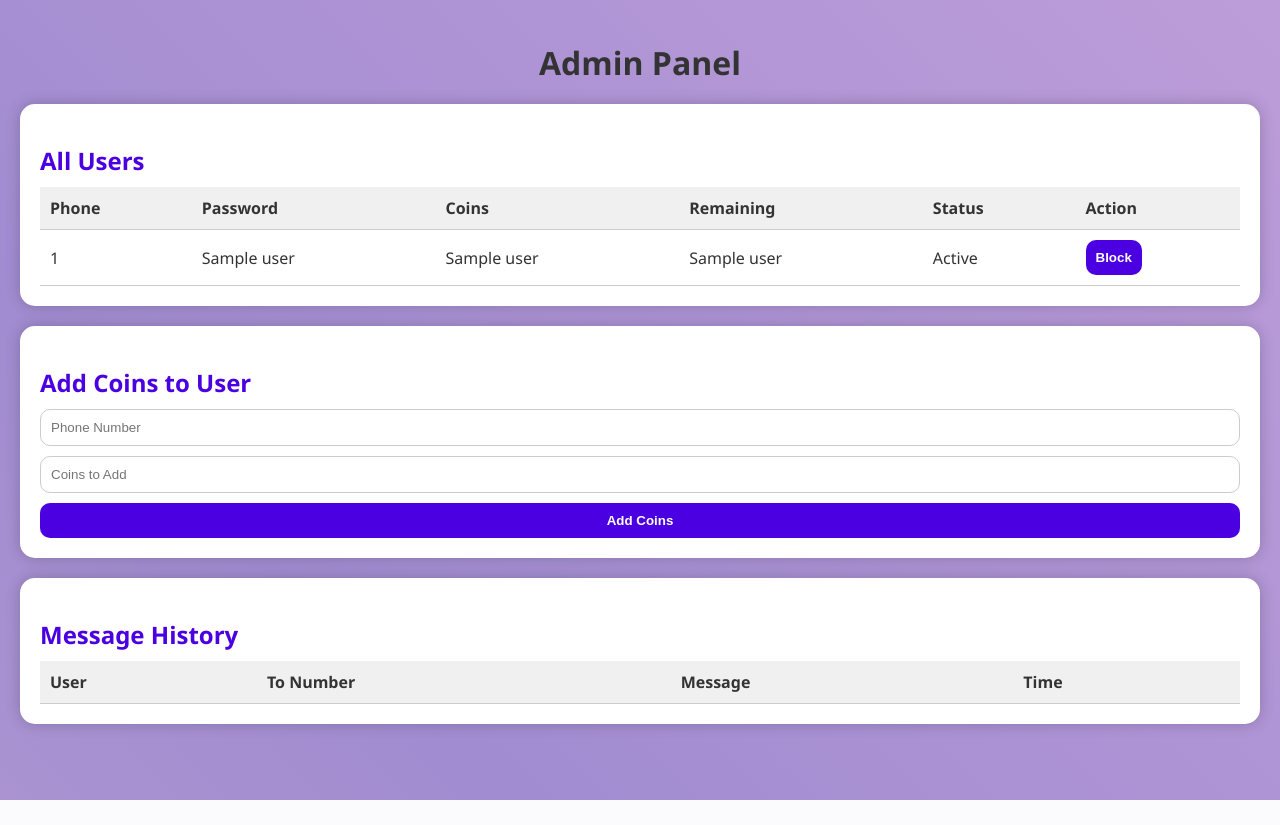
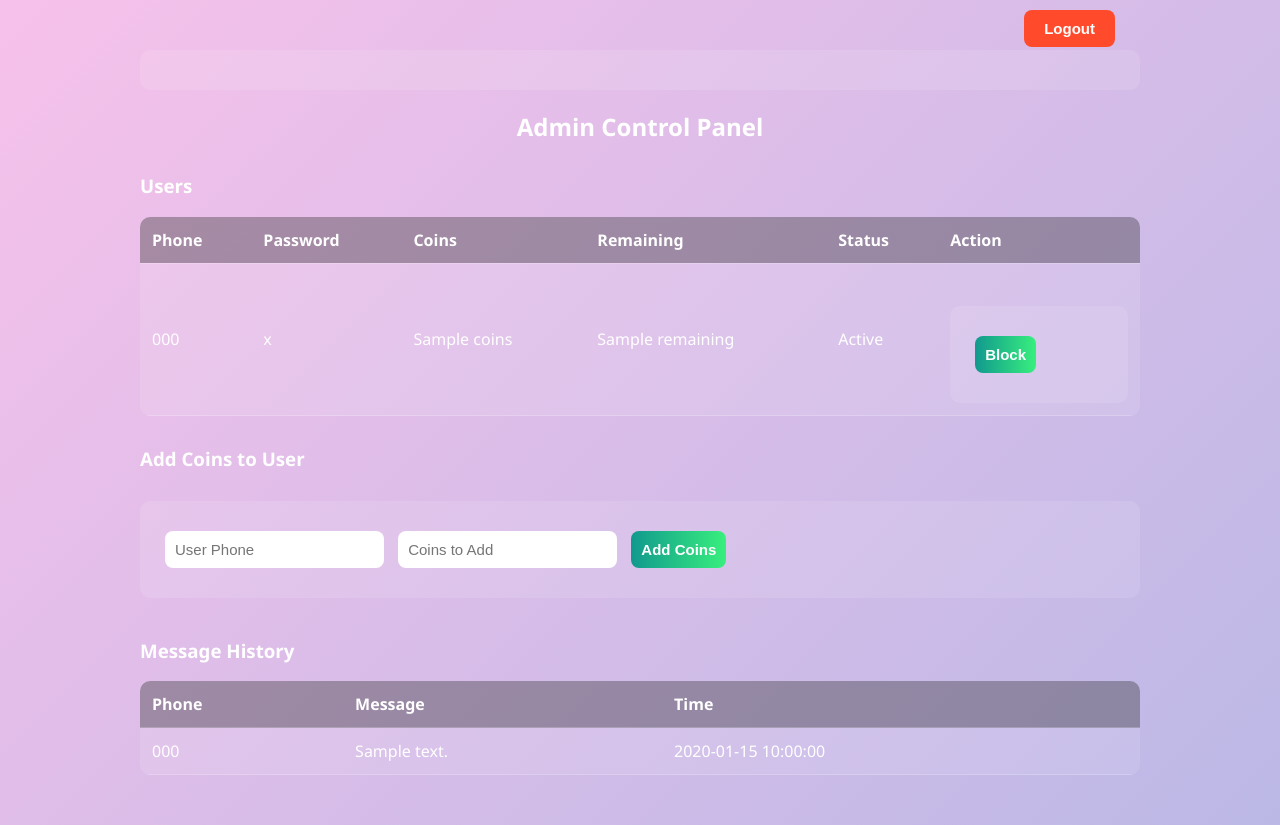
Before and after one commit to abdullahasad491326/SMS_Web_App, a Flask app: template app/templates/admin_panel.html in a window 1280 px wide. Before the commit the page ends 800 px from the top, so only its background shows below. Run offline with Flask 3, Linux system fonts and the light colour scheme; the template is opened without the code that fills it: most values are stand-ins (such as "Sample title", 1, 10 or a date in 2020); lists and menus that the app fills with data are empty.

Commit message:
Update admin_panel.html

```diff
--- a/app/templates/admin_panel.html
+++ b/app/templates/admin_panel.html
@@ -2,103 +2,118 @@
 <html lang="en">
 <head>
   <meta charset="UTF-8">
-  <title>Admin Panel</title>
+  <title>Admin Panel - SMS App</title>
   <meta name="viewport" content="width=device-width, initial-scale=1.0">
   <style>
     body {
       margin: 0;
-      padding: 0;
       font-family: 'Segoe UI', sans-serif;
-      background: linear-gradient(45deg, #ff9a9e, #fad0c4, #fad0c4, #a18cd1, #fbc2eb);
-      background-size: 1000% 1000%;
-      animation: animatedGradient 15s ease infinite;
-      color: #333;
+      background: linear-gradient(-45deg, #74ebd5, #ACB6E5, #fbc2eb, #a6c0fe);
+      background-size: 400% 400%;
+      animation: gradient 10s ease infinite;
+      color: #fff;
     }
 
-    @keyframes animatedGradient {
-      0% { background-position: 0% 50%; }
-      50% { background-position: 100% 50%; }
-      100% { background-position: 0% 50%; }
+    @keyframes gradient {
+      0% {background-position: 0% 50%;}
+      50% {background-position: 100% 50%;}
+      100% {background-position: 0% 50%;}
     }
 
     .container {
+      max-width: 1000px;
+      margin: auto;
       padding: 20px;
     }
 
-    h1 {
+    h2 {
       text-align: center;
-      color: #333;
-      margin-bottom: 20px;
-    }
-
-    .section {
-      background: #fff;
-      border-radius: 15px;
-      padding: 20px;
-      margin-bottom: 20px;
-      box-shadow: 0 0 15px rgba(0,0,0,0.2);
-    }
-
-    .section h2 {
-      color: #4a00e0;
-      margin-bottom: 10px;
+      margin-bottom: 30px;
     }
 
     table {
       width: 100%;
+      background-color: rgba(255,255,255,0.1);
       border-collapse: collapse;
-      margin-top: 10px;
+      margin-bottom: 30px;
+      border-radius: 10px;
+      overflow: hidden;
     }
 
     th, td {
-      padding: 10px;
-      border-bottom: 1px solid #ccc;
+      padding: 12px;
       text-align: left;
+      border-bottom: 1px solid rgba(255,255,255,0.2);
     }
 
     th {
-      background: #f0f0f0;
+      background-color: rgba(0,0,0,0.3);
     }
 
-    .form-inline {
-      display: flex;
-      flex-direction: column;
-      gap: 10px;
+    tr:hover {
+      background-color: rgba(255,255,255,0.1);
     }
 
-    input[type="text"], input[type="number"] {
+    form {
+      margin-top: 30px;
+      background-color: rgba(255,255,255,0.1);
+      padding: 20px;
+      border-radius: 10px;
+    }
+
+    input, select, button {
       padding: 10px;
-      border-radius: 10px;
-      border: 1px solid #ccc;
+      margin: 10px 5px;
+      border: none;
+      border-radius: 8px;
+      font-size: 15px;
     }
 
     button {
-      padding: 10px;
-      background: #4a00e0;
-      color: #fff;
+      background: linear-gradient(to right, #11998e, #38ef7d);
+      color: white;
       font-weight: bold;
-      border: none;
-      border-radius: 10px;
       cursor: pointer;
     }
 
-    button:hover {
-      background: #3a00b0;
+    .message-history {
+      margin-top: 40px;
     }
 
-    @media (max-width: 768px) {
-      th, td {
-        font-size: 14px;
+    .message-history table {
+      background-color: rgba(255,255,255,0.1);
+    }
+
+    .logout-btn {
+      float: right;
+      padding: 10px 20px;
+      background: #ff4b2b;
+      border: none;
+      color: white;
+      font-weight: bold;
+      border-radius: 8px;
+      cursor: pointer;
+      margin-top: -60px;
+    }
+
+    @media (max-width: 600px) {
+      .logout-btn {
+        float: none;
+        display: block;
+        margin: 10px auto;
       }
     }
   </style>
 </head>
 <body>
   <div class="container">
-    <h1>Admin Panel</h1>
+    <form method="POST" action="/admin_logout">
+      <button class="logout-btn">Logout</button>
+    </form>
 
-    <div class="section">
-      <h2>All Users</h2>
+    <h2>Admin Control Panel</h2>
+
+    <h3>Users</h3>
     <table>
       <tr>
         <th>Phone</th>
@@ -110,46 +125,41 @@
       </tr>
       {% for user in users %}
       <tr>
-          <td>{{ user[0] }}</td>
-          <td>{{ user[1] }}</td>
-          <td>{{ user[2] }}</td>
-          <td>{{ user[3] }}</td>
-          <td>{{ 'Blocked' if user[4] == 1 else 'Active' }}</td>
+        <td>{{ user.phone }}</td>
+        <td>{{ user.password }}</td>
+        <td>{{ user.coins }}</td>
+        <td>{{ user.remaining }}</td>
+        <td>{{ 'Blocked' if user.blocked else 'Active' }}</td>
         <td>
-            <form method="POST" action="/block_unblock" style="display:inline;">
-              <input type="hidden" name="phone" value="{{ user[0] }}">
-              <button type="submit">{{ 'Unblock' if user[4] == 1 else 'Block' }}</button>
+          <form method="POST" action="/toggle_block">
+            <input type="hidden" name="phone" value="{{ user.phone }}">
+            <button type="submit">{{ 'Unblock' if user.blocked else 'Block' }}</button>
           </form>
         </td>
       </tr>
       {% endfor %}
     </table>
-    </div>
 
-    <div class="section">
-      <h2>Add Coins to User</h2>
-      <form method="POST" action="/add_coins" class="form-inline">
-        <input type="text" name="phone" placeholder="Phone Number" required>
+    <h3>Add Coins to User</h3>
+    <form method="POST" action="/add_coins">
+      <input type="text" name="phone" placeholder="User Phone" required>
       <input type="number" name="coins" placeholder="Coins to Add" required>
       <button type="submit">Add Coins</button>
     </form>
-    </div>
 
-    <div class="section">
-      <h2>Message History</h2>
+    <div class="message-history">
+      <h3>Message History</h3>
       <table>
         <tr>
-          <th>User</th>
-          <th>To Number</th>
+          <th>Phone</th>
           <th>Message</th>
           <th>Time</th>
         </tr>
-        {% for log in messages %}
+        {% for log in logs %}
         <tr>
-          <td>{{ log[0] }}</td>
-          <td>{{ log[1] }}</td>
-          <td>{{ log[2] }}</td>
-          <td>{{ log[3] }}</td>
+          <td>{{ log.phone }}</td>
+          <td>{{ log.message }}</td>
+          <td>{{ log.time }}</td>
         </tr>
         {% endfor %}
       </table>
```
Lines whose indentation alone changed are shown as unchanged.
